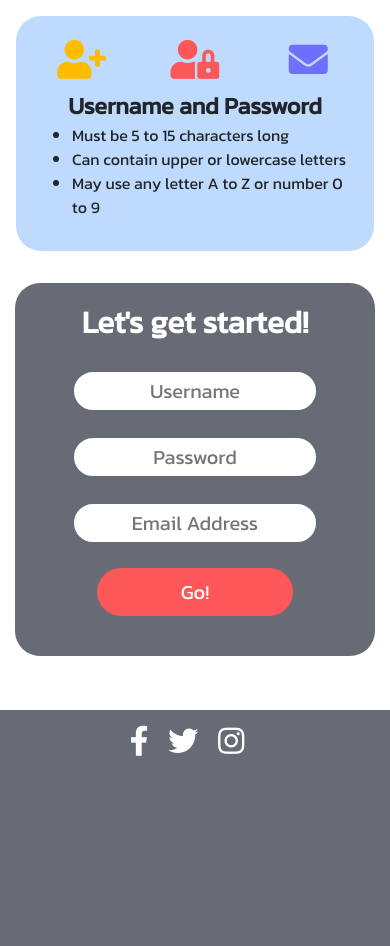
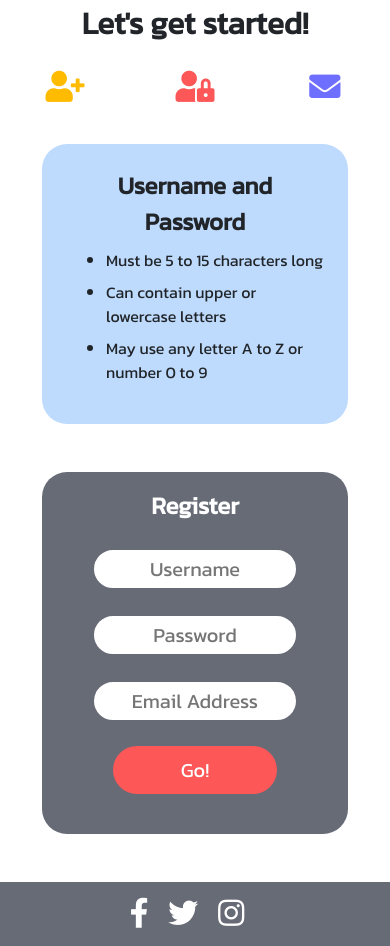
Before and after one commit to RyanRayn/Milestone-3, a Flask app: page /register in a window 390 px wide. Shown: the part 70-1016 px from the top of the page. Before the commit the page ends 826 px from the top, so only its background shows below. Run offline with Flask 2, Linux system fonts and the light colour scheme; some libraries are stand-ins or nearby versions.

Commit message:
reformatted login and register page for better responsiveness

```diff
--- a/static/css/style.css
+++ b/static/css/style.css
@@ -24,6 +24,23 @@ input{
     width:75%;
     border-radius:25px;
     font-size:20px;
+}
+
+.headline{
+    font-size:8vw;
+}
+
+.icon-row i{
+    font-size:8vw;
+}
+
+.form-container{
+    border-radius:25px;
+    width:85%
+}
+
+.form-header{
+    font-size:1.5em;
 }
 
 /*---------- Flash Messages ----------*/
@@ -169,15 +186,6 @@ input{
 
 /*---------- Registration Page ----------*/
 
-.registration-container{
-    width:50%;
-    border-radius:25px;
-}
-
-.registration-header{
-    font-size:5vw;
-}
-
 .reg-input{
     border:2px solid #676b76;
 }
@@ -198,42 +206,7 @@ input{
     background-color:#ecb099;
 }
 
-.rules-width-lg{
-    width:75%;
-    border-radius:25px;
-}
-
-.rules-width-sm{
-    border-radius:25px;
-}
-
-.rules-width-sm i{
-    font-size:10vw;
-}
-
-.reg-rules{
-    border-radius:25px;
-    width:50%;
-}
-
-.reg-rules i{
-    font-size:8vw;
-}
-
-.user-pass-sm{
-    font-size:6vw;
-}
-
-.user-pass-lg{
-    font-size:2vw;
-}
-
 /*---------- Login Page ----------*/
-
-.login-container{
-    width:50%;
-    border-radius:25px;
-}
 
 .login-input{
     border:2px solid #bedbfd;
@@ -264,18 +237,6 @@ input{
 .nav-register:hover{
     color:white;
     background-color:#f9ce8b;
-}
-
-.lg-icon-row i{
-    font-size:10vw;
-}
-
-.sm-icon-row i{
-    font-size:6vw;
-}
-
-.callout-header-sm{
-    font-size:8vw;
 }
 
 /*---------- Footer ----------*/
@@ -315,18 +276,14 @@ input{
     }
 }
 
-@media (max-width: 991px) {
-    .registration-header{
-        font-size:8vw;
+@media (min-width: 800px) {
+    .form-header{
+        font-size:2em;
     }
 }
 
-@media (max-width: 1050px) {
-    .reg-rules{
-        display:none;
-    }
-
-    .rules-width-sm{
-        display:block;
+@media (min-width: 1300px) {
+    .form-header{
+        font-size:2.5em;
     }
 }
--- a/templates/register.html
+++ b/templates/register.html
@@ -32,43 +32,15 @@
     </header>
 
     <content>
-<!-- Callout for small screens -->
-        <div class="container-fluid p-3 mb-2 mr-1">
-            <div class="rules-width-sm blue p-3">
-                <div class="row text-center p-2">
-                    <div class="col-4">
-                        <i class="fas fa-user-plus dark-orange"></i>
-                    </div>
-                    <div class="col-4">
-                        <i class="fas fa-user-lock red"></i>
-                    </div>
-                    <div class="col-4">
-                        <i class="fas fa-envelope dark-blue"></i>
+
+        <div class="container-fluid">
+            <div class="row mb-4">
+                <div class="col-12 text-center headline">
+                <strong>Let's get started!</strong>
                 </div>
             </div>
-                <div class="row">
-                    <div class="col-12 text-center user-pass-sm">
-                        <strong>Username and Password</strong>
-                    </div>
-                </div>
-                <div class="row">
-                    <div class="col-12 d-flex justify-content-center">
-                        <ul>
-                            <li>Must be 5 to 15 characters long</li>
-                            <li>Can contain upper or lowercase letters</li>
-                            <li>May use any letter A to Z or number 0 to 9</li>
-                        </ul>
-                    </div>
-                </div>
-            </div>
-        </div>
-<!-- Callout for large screens -->
-        <div class="container-fluid d-flex">
-            <div class="reg-rules mt-4 pr-2">
-                <div class="row">
-                    <div class="col-12 registration-header text-black text-center"><strong>Easy as. . .</strong></div>
-                </div>
-                <div class="row text-center my-2">
+<!-- Icon Row -->
+            <div class="row icon-row text-center my-2">
                 <div class="col-4">
                     <i class="fas fa-user-plus dark-orange"></i>
                 </div>
@@ -80,10 +52,10 @@
                 </div>
             </div>
 <!-- Registration Rules-->
-                <div class="d-flex justify-content-center">
-                    <div class="rules-width-lg my-3 p-1 blue">
-                        <div class="row">
-                            <div class="col-12 text-center user-pass-lg">
+                <div class="d-flex justify-content-center my-4">
+                    <div class="form-container my-3 p-4 blue">
+                        <div class="row mb-2">
+                            <div class="col-12 text-center form-header">
                             <strong>Username and Password</strong>
                             </div>
                         </div>
@@ -91,19 +63,23 @@
                             <div class="col-12 d-flex justify-content-center">
                                 <ul>
                                     <li>Must be 5 to 15 characters long</li>
-                                    <li>Can contain upper or lowercase letters</li>
+                                    <li class="my-2">Can contain upper or lowercase letters</li>
                                     <li>May use any letter A to Z or number 0 to 9</li>
                                 </ul>
                             </div>
                         </div>
                     </div>
                 </div>
-            </div>
 
 <!-- Registration Form -->
-            <div class="registration-container col-12 col-xl-6 p-3 mt-2 mb-4 grey">
+            <div class="d-flex justify-content-center">
+                <div class="form-container p-3 mt-2 mb-5 grey">
+                    <div class="row form-header text-center text-white">
+                        <div class="col-12">
+                            <strong>Register</strong>
+                        </div>
+                    </div>
                     <form method="POST" action="{{ url_for('register') }}">
-                    <div class="text-center text-white registration-header"><strong>Let's get started!</strong></div>
 <!-- Username -->
                         <div class="pt-4 d-flex justify-content-center">
                             <input id="username" name="username" type="text" minlength="5" maxlength="15" pattern="^[a-zA-Z0-9]{5,15}$" class="validate reg-input text-center p-1" placeholder="Username" required>
@@ -123,6 +99,7 @@
                     </form>
                 </div>
             </div>
+        </div>
     </content>
 
 {% endblock %}
```
Also changed, not shown: templates/login.html (+26 -47 lines). Lines whose indentation alone changed are shown as unchanged.
